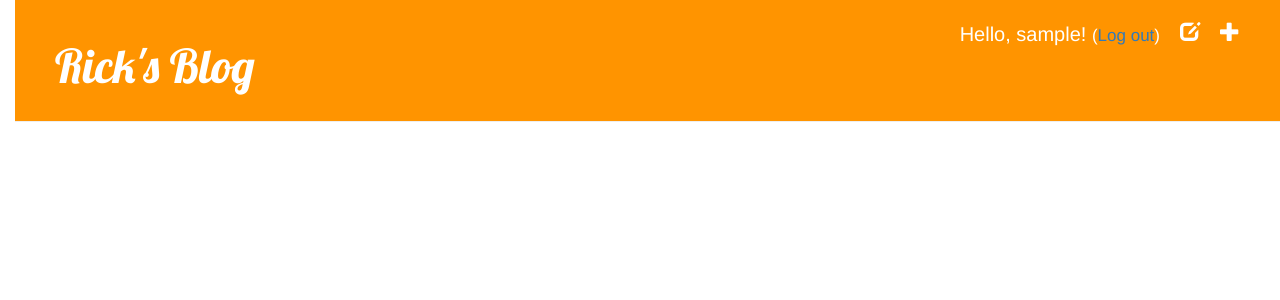
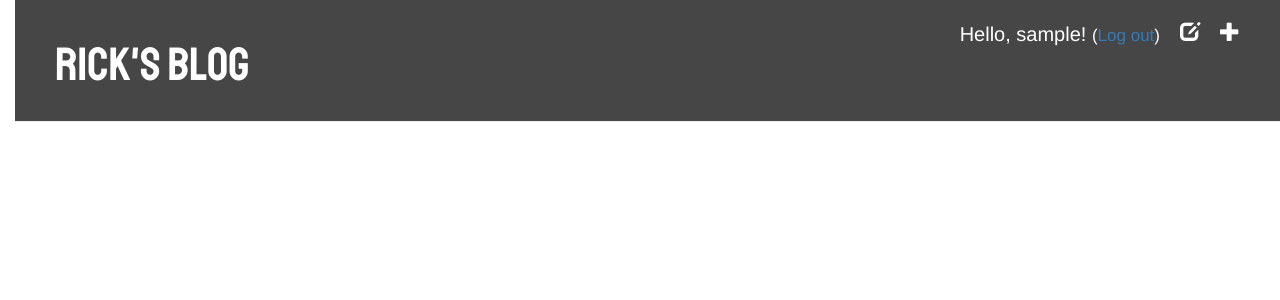
Before and after one commit to The0therOne/my-first-blog, a Django app: page /drafts/ in a window 1280 px wide. Shown: the top 300 px of the page. Run offline with Django 3.2, Linux system fonts and the light colour scheme; the visitor is signed in with stand-in values (Sample User, id 1); data that the repository does not hold is empty; some libraries are stand-ins or nearby versions.

Commit message:
Changed font and colors (css)

```diff
--- a/blog/static/css/blog.css
+++ b/blog/static/css/blog.css
@@ -1,6 +1,6 @@
 h1 a {
-    color: #FCA205;
-    font-family: 'Lobster';
+    color: #464646;
+    font-family: 'Staatliches', cursive;
 }
 
 body {
@@ -8,7 +8,7 @@ body {
 }
 
 .page-header {
-    background-color: #ff9400;
+    background-color: #464646;
     margin-top: 0;
     padding: 20px 20px 20px 40px;
 }
@@ -28,7 +28,7 @@ body {
 }
 
 h1, h2, h3, h4 {
-    font-family: 'Lobster', cursive;
+    font-family: 'Staatliches', cursive;
 }
 
 .date {
--- a/blog/templates/blog/base.html
+++ b/blog/templates/blog/base.html
@@ -6,6 +6,7 @@
         <link rel="stylesheet" href="//maxcdn.bootstrapcdn.com/bootstrap/3.2.0/css/bootstrap.min.css">
         <link rel="stylesheet" href="//maxcdn.bootstrapcdn.com/bootstrap/3.2.0/css/bootstrap-theme.min.css">
         <link href="https://fonts.googleapis.com/css?family=Lobster&subset=latin,cyrillic" rel="stylesheet" type="text/css">
+        <link href="https://fonts.googleapis.com/css2?family=Staatliches&display=swap" rel="stylesheet">
         <link rel="stylesheet" href="{% static 'css/blog.css' %}">
     </head>
     <body>
```
